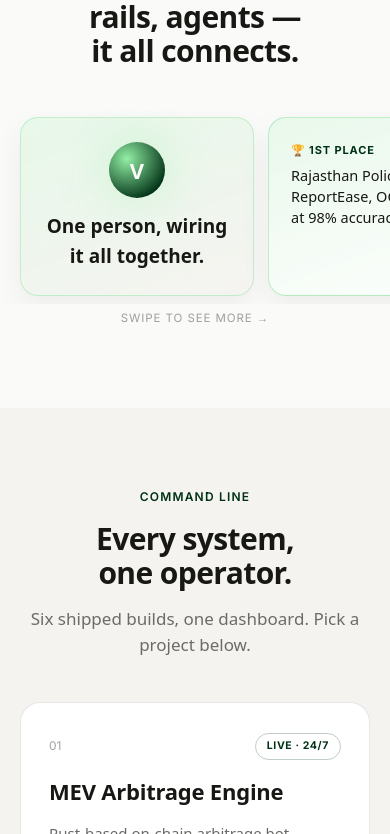
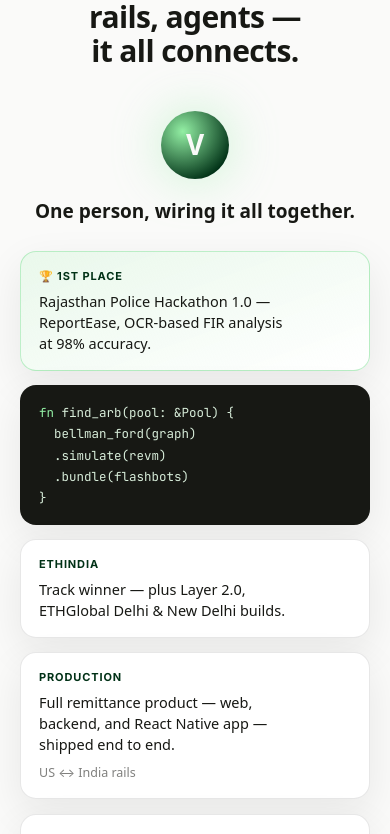
Before and after one commit to Varun-2538/Portfolio, a Next.js app: page / in a window 390 px wide. Shown: the part 1150-1984 px from the top of the page. Built offline with nearby package versions, Linux system fonts and the light colour scheme; a web font is replaced by a local one.

Commit message:
Revert "Bidirectional scroll reveals + native mobile carousel for the scatter section"
This reverts commit 0fa1549598cbe2080940b818d08cba8609b320ff.

```diff
--- a/app/globals.css
+++ b/app/globals.css
@@ -167,8 +167,8 @@ h2 em{font-style:normal;color:var(--forest)}
 .section-sub{margin-top:16px;color:rgba(23,24,20,.62);font-size:17px;max-width:580px;margin-left:auto;margin-right:auto}
 .section-dark .section-sub{color:rgba(250,250,249,.72)}
 
-/* ---------- SCATTER (chips) — desktop floating collage ---------- */
-.collage-desktop{position:relative;max-width:1100px;margin:0 auto;min-height:520px}
+/* ---------- SCATTER (chips) ---------- */
+.collage{position:relative;max-width:1100px;margin:0 auto;min-height:520px}
 .chip{
   position:absolute;background:var(--paper);border:1px solid var(--line);
   border-radius:16px;padding:16px 18px;
@@ -177,53 +177,30 @@ h2 em{font-style:normal;color:var(--forest)}
   will-change:transform;
 }
 .chip:hover{box-shadow:0 18px 50px rgba(23,24,20,.14)}
-.chip .tag,.cm-card .tag{font-family:var(--mono-ui);font-size:11px;letter-spacing:.08em;text-transform:uppercase;color:var(--forest);font-weight:700;margin-bottom:6px}
-.chip .body,.cm-card .body{font-size:14.5px;color:var(--ink);line-height:1.45;max-width:250px}
-.chip .meta,.cm-card .meta{font-size:12.5px;color:rgba(23,24,20,.55);margin-top:8px}
-.chip.mono,.cm-card.mono{font-family:var(--code);font-size:12.5px;line-height:1.7;background:var(--ink);color:#d7ecd9;border-color:transparent}
-.chip.mono .k,.cm-card.mono .k{color:var(--lichen)}
-.chip.gold,.cm-card.gold{border-color:rgba(95,214,122,.4);background:linear-gradient(160deg,rgba(147,239,164,.16),var(--paper))}
+.chip .tag{font-family:var(--mono-ui);font-size:11px;letter-spacing:.08em;text-transform:uppercase;color:var(--forest);font-weight:700;margin-bottom:6px}
+.chip .body{font-size:14.5px;color:var(--ink);line-height:1.45;max-width:250px}
+.chip .meta{font-size:12.5px;color:rgba(23,24,20,.55);margin-top:8px}
+.chip.mono{font-family:var(--code);font-size:12.5px;line-height:1.7;background:var(--ink);color:#d7ecd9;border-color:transparent}
+.chip.mono .k{color:var(--lichen)}
+.chip.gold{border-color:rgba(95,214,122,.4);background:linear-gradient(160deg,rgba(147,239,164,.16),var(--paper))}
 .collage-center{
   position:absolute;left:50%;top:50%;transform:translate(-50%,-50%);
   text-align:center;z-index:2;max-width:320px;
 }
-.collage-center .orb,.cm-orb .orb{
-  border-radius:50%;margin:0 auto 18px;
+.collage-center .orb{
+  width:68px;height:68px;border-radius:50%;margin:0 auto 18px;
   background:radial-gradient(circle at 32% 30%,var(--lichen),var(--forest) 78%);
   box-shadow:0 0 50px rgba(147,239,164,.45);
   display:flex;align-items:center;justify-content:center;
-  font-family:var(--sans);font-weight:700;color:var(--desk);
+  font-family:var(--sans);font-weight:700;font-size:28px;color:var(--desk);
 }
-.collage-center .orb{width:68px;height:68px;font-size:28px}
-.collage-center p,.cm-orb p{font-family:var(--sans);font-weight:600;font-size:19px;color:var(--ink)}
-
-/* ---------- SCATTER — phone: native horizontal swipe carousel ---------- */
-.collage-mobile{display:none}
+.collage-center p{font-family:var(--sans);font-weight:600;font-size:19px;color:var(--ink)}
 @media(max-width:820px){
-  .collage-desktop{display:none}
-  .collage-mobile{display:block}
+  .collage{min-height:auto;display:grid;grid-template-columns:1fr 1fr;gap:14px}
+  .chip{position:static!important;transform:none!important}
+  .collage-center{position:static;transform:none;grid-column:1/-1;order:-1;margin:0 auto 10px;max-width:none}
 }
-.cm-track{
-  display:flex;gap:14px;overflow-x:auto;scroll-snap-type:x mandatory;
-  padding:6px clamp(20px,6vw,40px) 8px;margin:0 clamp(-40px,-6vw,-20px);
-  -webkit-overflow-scrolling:touch;scrollbar-width:none;
-}
-.cm-track::-webkit-scrollbar{display:none}
-.cm-card{
-  flex:0 0 76vw;scroll-snap-align:center;background:var(--paper);
-  border:1px solid var(--line);border-radius:18px;padding:24px 22px;
-  box-shadow:0 10px 30px rgba(23,24,20,.06);
-}
-.cm-orb{
-  flex:0 0 60vw;display:flex;flex-direction:column;align-items:center;justify-content:center;
-  text-align:center;background:linear-gradient(160deg,rgba(147,239,164,.18),var(--canvas));
-  border-color:rgba(95,214,122,.3);
-}
-.cm-orb .orb{width:56px;height:56px;font-size:22px;margin-bottom:14px}
-.cm-hint{
-  text-align:center;font-family:var(--mono-ui);font-size:11.5px;letter-spacing:.08em;
-  text-transform:uppercase;color:rgba(23,24,20,.4);margin-top:6px;
-}
+@media(max-width:520px){.collage{grid-template-columns:1fr}}
 
 /* ---------- PROJECTS ---------- */
 .projects{max-width:1180px;margin:0 auto;display:grid;grid-template-columns:repeat(12,1fr);gap:18px}
--- a/components/Collage.tsx
+++ b/components/Collage.tsx
@@ -6,12 +6,12 @@ import { scatter } from "@/lib/content";
 
 const chips: {
   style: React.CSSProperties;
-  variant?: "gold" | "mono";
   content: JSX.Element;
+  className?: string;
 }[] = [
   {
     style: { left: "2%", top: "6%" },
-    variant: "gold",
+    className: "chip gold",
     content: (
       <>
         <div className="tag">🏆 1st place</div>
@@ -24,7 +24,7 @@ const chips: {
   },
   {
     style: { right: "4%", top: "2%" },
-    variant: "mono",
+    className: "chip mono",
     content: (
       <>
         <span className="k">fn</span> find_arb(pool: &amp;Pool) {"{"}
@@ -41,6 +41,7 @@ const chips: {
   },
   {
     style: { left: "8%", bottom: "10%" },
+    className: "chip",
     content: (
       <>
         <div className="tag">ETHIndia</div>
@@ -53,6 +54,7 @@ const chips: {
   },
   {
     style: { right: "2%", bottom: "16%" },
+    className: "chip",
     content: (
       <>
         <div className="tag">Production</div>
@@ -66,6 +68,7 @@ const chips: {
   },
   {
     style: { left: "26%", top: "0%" },
+    className: "chip",
     content: (
       <>
         <div className="tag">Agentic AI</div>
@@ -78,7 +81,7 @@ const chips: {
   },
   {
     style: { right: "26%", bottom: "0%" },
-    variant: "mono",
+    className: "chip mono",
     content: (
       <>
         <span className="d">$</span> systemctl status arb
@@ -126,6 +129,9 @@ export default function Collage() {
     const update = () => {
       ticking = false;
       const r = collage.getBoundingClientRect();
+      // 0 = section just entering bottom of viewport (chips scattered),
+      // 1 = section has scrolled to roughly the top third of viewport
+      // (chips converged toward the center orb).
       const start = window.innerHeight * 0.95;
       const end = window.innerHeight * 0.25;
       const raw = (start - r.top) / (start - end);
@@ -165,15 +171,13 @@ export default function Collage() {
         <div className="kicker">{scatter.kicker}</div>
         <h2>{scatter.heading}</h2>
       </Reveal>
-
-      {/* Desktop: floating chips that converge toward the orb on scroll */}
-      <div className="collage-desktop" ref={collageRef}>
+      <div className="collage" ref={collageRef}>
         {chips.map((c, i) => (
           <div
             key={i}
-            className={`chip${c.variant ? " " + c.variant : ""}`}
+            className={c.className}
             style={c.style}
-          >
+            >
             {c.content}
           </div>
         ))}
@@ -182,25 +186,6 @@ export default function Collage() {
           <p>{scatter.centerLine}</p>
         </div>
       </div>
-
-      {/* Phone: horizontal swipe carousel, native to touch scrolling */}
-      <div className="collage-mobile">
-        <div className="cm-track">
-          <div className="cm-card cm-orb">
-            <div className="orb">V</div>
-            <p>{scatter.centerLine}</p>
-          </div>
-          {chips.map((c, i) => (
-            <div
-              key={i}
-              className={`cm-card${c.variant ? " " + c.variant : ""}`}
-            >
-              {c.content}
-            </div>
-          ))}
-        </div>
-        <div className="cm-hint">Swipe to see more →</div>
-      </div>
     </section>
   );
 }
--- a/components/Reveal.tsx
+++ b/components/Reveal.tsx
@@ -20,10 +20,13 @@ export default function Reveal({
     const io = new IntersectionObserver(
       (entries) => {
         entries.forEach((e) => {
-          setInView(e.isIntersecting);
+          if (e.isIntersecting) {
+            setInView(true);
+            io.unobserve(e.target);
+          }
         });
       },
-      { threshold: 0.12, rootMargin: "-4% 0px -4% 0px" }
+      { threshold: 0.12 }
     );
     io.observe(el);
     return () => io.disconnect();
```
